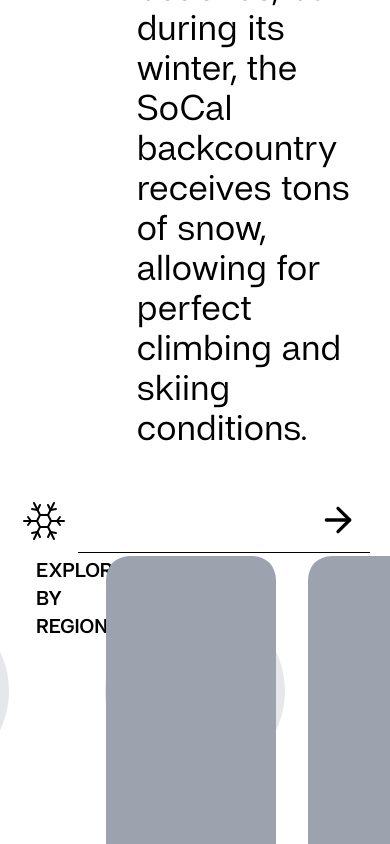
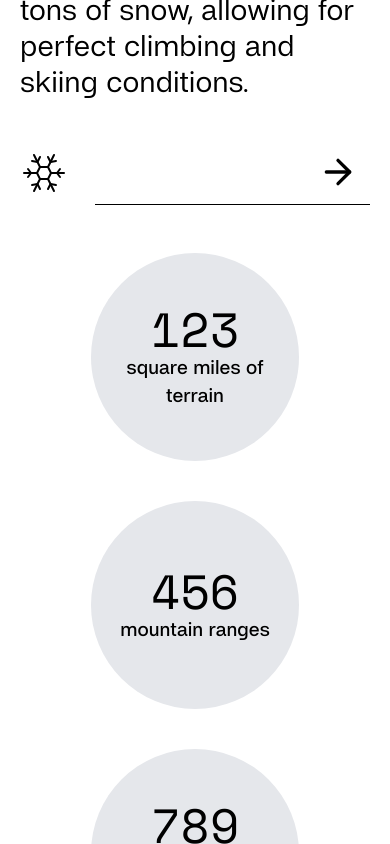
Before and after one commit to dawsonmai/sc-backcountry, a Next.js app: page / in a window 390 px wide. Shown: the part 1156-2000 px from the top of the page. Built offline with nearby package versions, Linux system fonts and the light colour scheme.

Commit message:
fixed more mobile stuff

```diff
--- a/src/components/home/AreaData.tsx
+++ b/src/components/home/AreaData.tsx
@@ -2,19 +2,19 @@ import { ArrowRight, Snowflake } from "lucide-react";
 
 const AreaData = () => {
 	return (
-		<header className="bg-white w-full h-screen">
-			<div className="w-full py-10 flex">
-				<div className="w-1/3 h-full">
-					<h2 className="uppercase font-semibold text-xl tracking-wider">Explore The Area</h2>
+		<div className="bg-white w-full pb-6">
+			<div className="flex flex-col md:flex-row w-full py-10 gap-5">
+				<div className="w-full md:w-1/3 h-full">
+					<h2 className="uppercase font-semibold text-lg sm:text-xl tracking-wider">Explore The Area</h2>
 				</div>
-				<div className="w-2/3 h-full">
-					<h3 className="text-4xl">
+				<div className="w-full md:w-2/3 h-full">
+					<h3 className="text-3xl sm:text-4xl">
 						Southern California may be know for its warm weather and beautiful beaches, but during its winter, the SoCal backcountry receives tons of snow, allowing for perfect climbing
 						and skiing conditions.
 					</h3>
 				</div>
 			</div>
-			<div className="w-full flex items-center">
+			<div className="flex flex-row w-full items-center gap-5">
 				<div className="h-full w-1/6 items-center flex justify-start">
 					<Snowflake strokeWidth={1} className="inline size-12" />
 				</div>
@@ -24,21 +24,21 @@ const AreaData = () => {
 					</button>
 				</div>
 			</div>
-			<div className="flex w-full p-12 justify-center gap-24">
-				<div className="w-72 aspect-square rounded-full bg-gray-200 flex flex-col justify-center items-center p-6">
-					<h2 className="text-7xl text-center w-full font-medium font-mono">123</h2>
+			<div className="flex flex-col sm:flex-row w-full py-12 px-6 justify-center items-center gap-10 sm:gap-5 lg:gap-24">
+				<div className="w-52 md:w-72 aspect-square rounded-full bg-gray-200 flex flex-col justify-center items-center p-4 md:p-6">
+					<h2 className="text-5xl lg:text-7xl text-center w-full font-medium font-mono">123</h2>
 					<h3 className="text-xl text-center w-full font-medium">square miles of terrain</h3>
 				</div>
-				<div className="w-72 aspect-square rounded-full bg-gray-200 flex flex-col justify-center items-center p-6">
-					<h2 className="text-7xl text-center w-full font-medium font-mono">456</h2>
+				<div className="w-52 md:w-72 aspect-square rounded-full bg-gray-200 flex flex-col justify-center items-center p-4 md:p-6">
+					<h2 className="text-5xl lg:text-7xl text-center w-full font-medium font-mono">456</h2>
 					<h3 className="text-xl text-center w-full font-medium">mountain ranges</h3>
 				</div>
-				<div className="w-72 aspect-square rounded-full bg-gray-200 flex flex-col justify-center items-center p-6">
-					<h2 className="text-7xl text-center w-full font-medium font-mono">789</h2>
+				<div className="w-52 md:w-72 aspect-square rounded-full bg-gray-200 flex flex-col justify-center items-center p-4 md:p-6">
+					<h2 className="text-5xl lg:text-7xl text-center w-full font-medium font-mono">789</h2>
 					<h3 className="text-xl text-center w-full font-medium">peaks taller than 10,000 ft</h3>
 				</div>
 			</div>
-		</header>
+		</div>
 	);
 };
 
```
